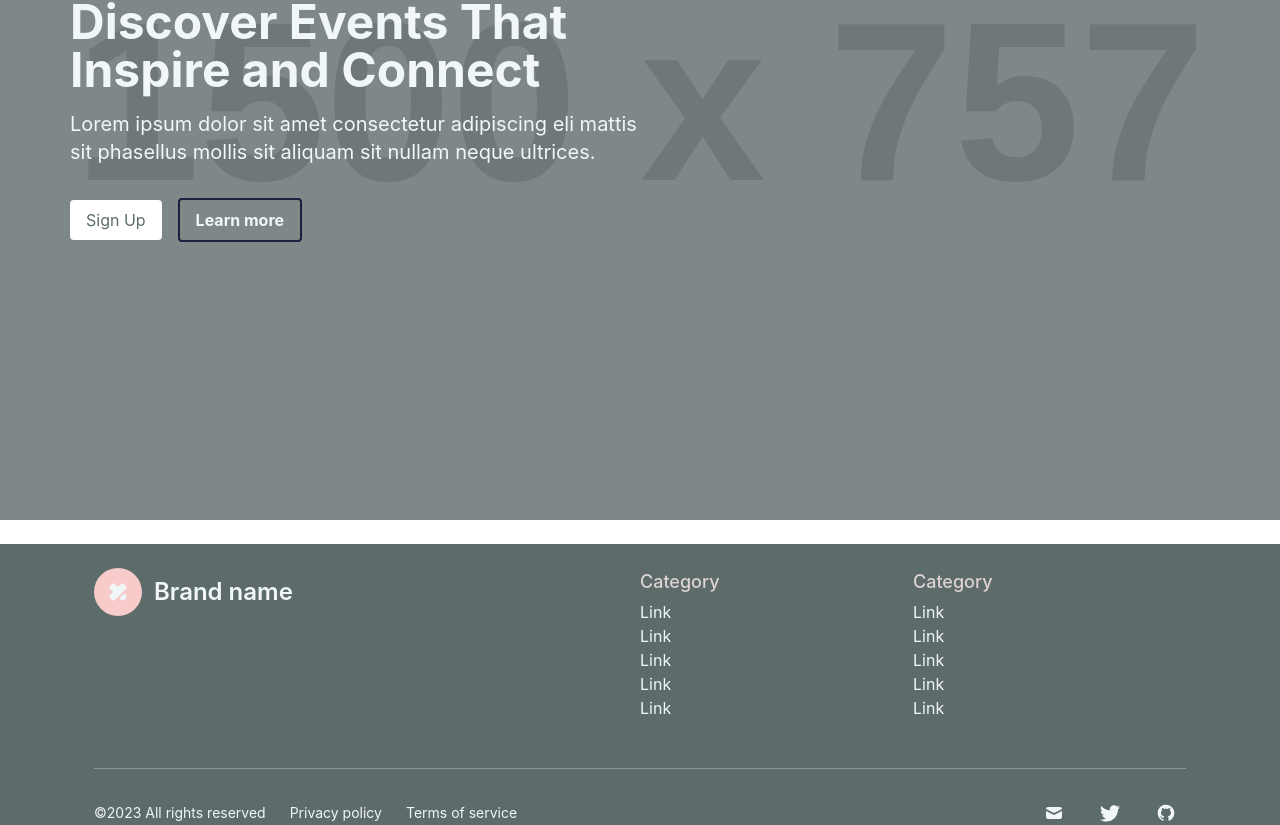
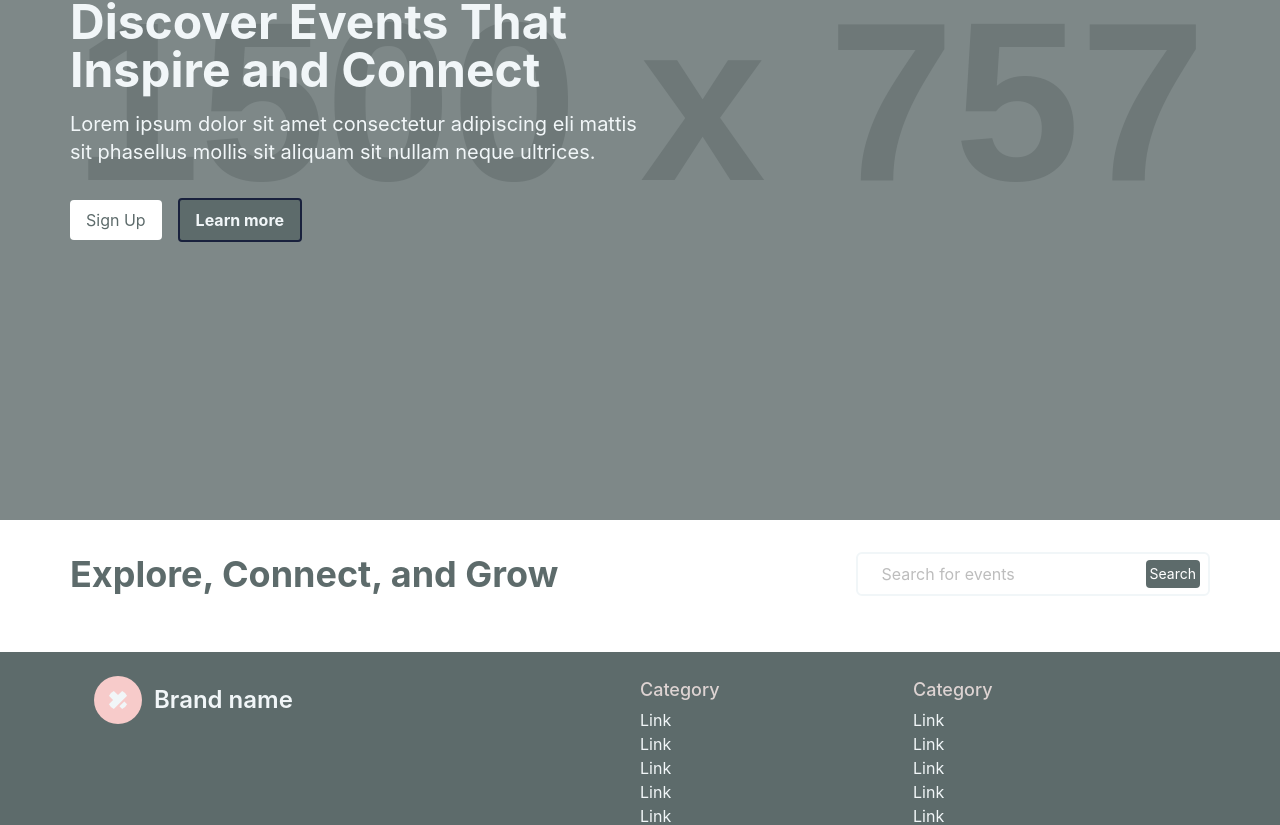
Before and after one commit to HabibaAbouelyazeed/inclusive-creators, a React (Vite) app: page /events in a window 1280 px wide. Shown: the part 400-1225 px from the top of the page. Built offline with nearby package versions, Linux system fonts and the light colour scheme.

Commit message:
EventsPage - Search component

```diff
--- a/src/components/Events/HeroSection.jsx
+++ b/src/components/Events/HeroSection.jsx
@@ -21,7 +21,7 @@ const HeroSection = () => {
           <button className="bg-white hover:bg-dirtyPink text-olive py-2 px-4 rounded mr-4">
             Sign Up
           </button>
-          <button className="border-2 border-neutral-800 text-secondary-300 font-bold py-2 px-4 rounded hover:border-dirtyPink hover:text-dirtyPink">
+          <button className="bg-olive border-2 border-neutral-800 text-secondary-300 font-bold py-2 px-4 rounded hover:border-dirtyPink hover:text-dirtyPink">
             Learn more
           </button>
         </div>
--- /dev/null
+++ b/src/components/Events/Serach.jsx
@@ -0,0 +1,35 @@
+import React, { useState } from 'react';
+
+const SearchComponent = () => {
+    const [searchTerm, setSearchTerm] = useState('');
+
+    const handleSearch = () => {
+        // search logic
+        console.log('Searching for:', searchTerm);
+    };
+
+    return (
+        <div className="container py-8">
+        <div className=" flex items-center justify-between">
+            <h2 className="text-4xl text-olive font-bold">Explore, Connect, and Grow</h2>
+            <div className="flex items-center border-2 border-secondary-300 rounded-md px-2">
+                <input
+                    type="text"
+                    className="px-4 py-2 w-full rounded-l text-secondary-300 bg-white"
+                    placeholder="Search for events"
+                    value={searchTerm}
+                    onChange={(e) => setSearchTerm(e.target.value)}
+                />
+                <button
+                    onClick={handleSearch}
+                    className="p-1 bg-olive text-white text-sm rounded"
+                >
+                    Search
+                </button>
+            </div>
+        </div>
+        </div>
+    );
+};
+
+export default SearchComponent;
--- a/src/pages/EventsPage.jsx
+++ b/src/pages/EventsPage.jsx
@@ -1,10 +1,12 @@
 // import React from 'react'
 import HeroSection from '../components/Events/HeroSection'
+import SearchComponent from '../components/Events/Serach'
 
 const EventsPage = () => {
   return (
     <div>
       <HeroSection />
+      <SearchComponent />
 
 
 
```
